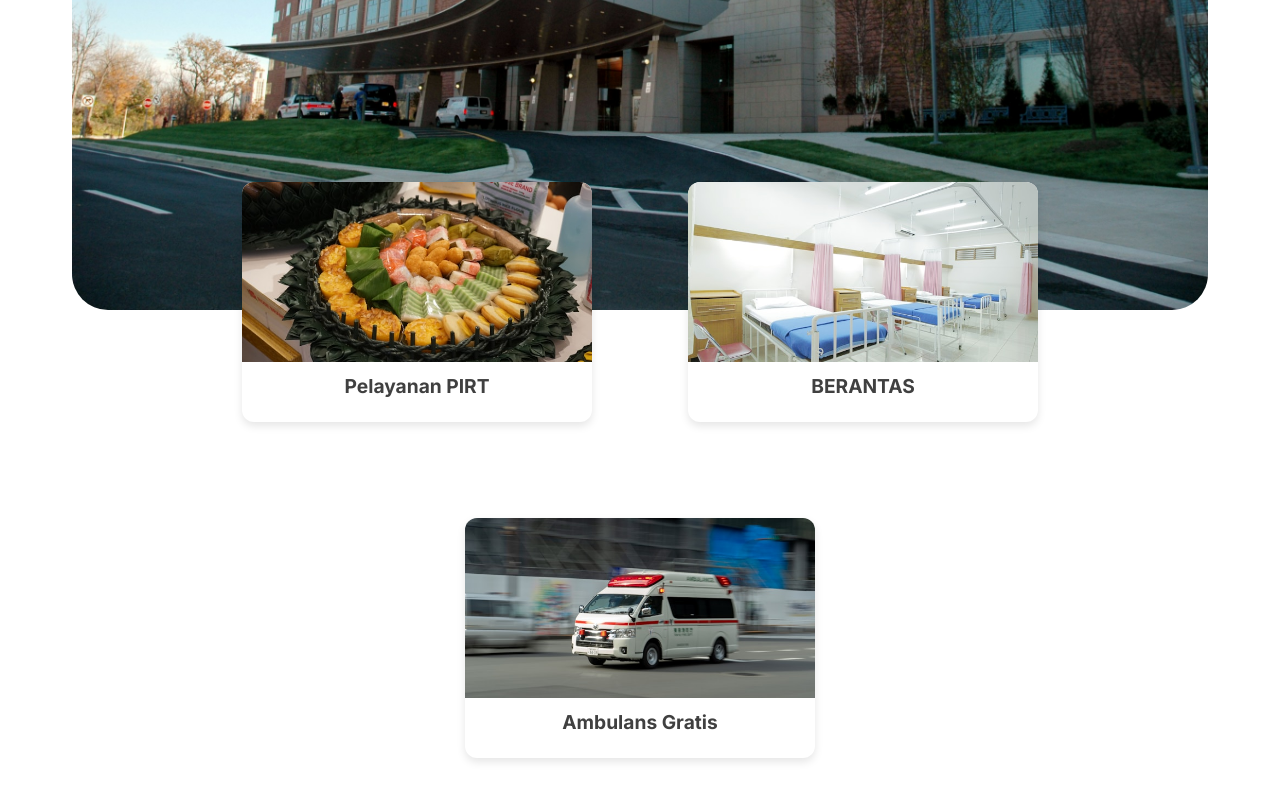
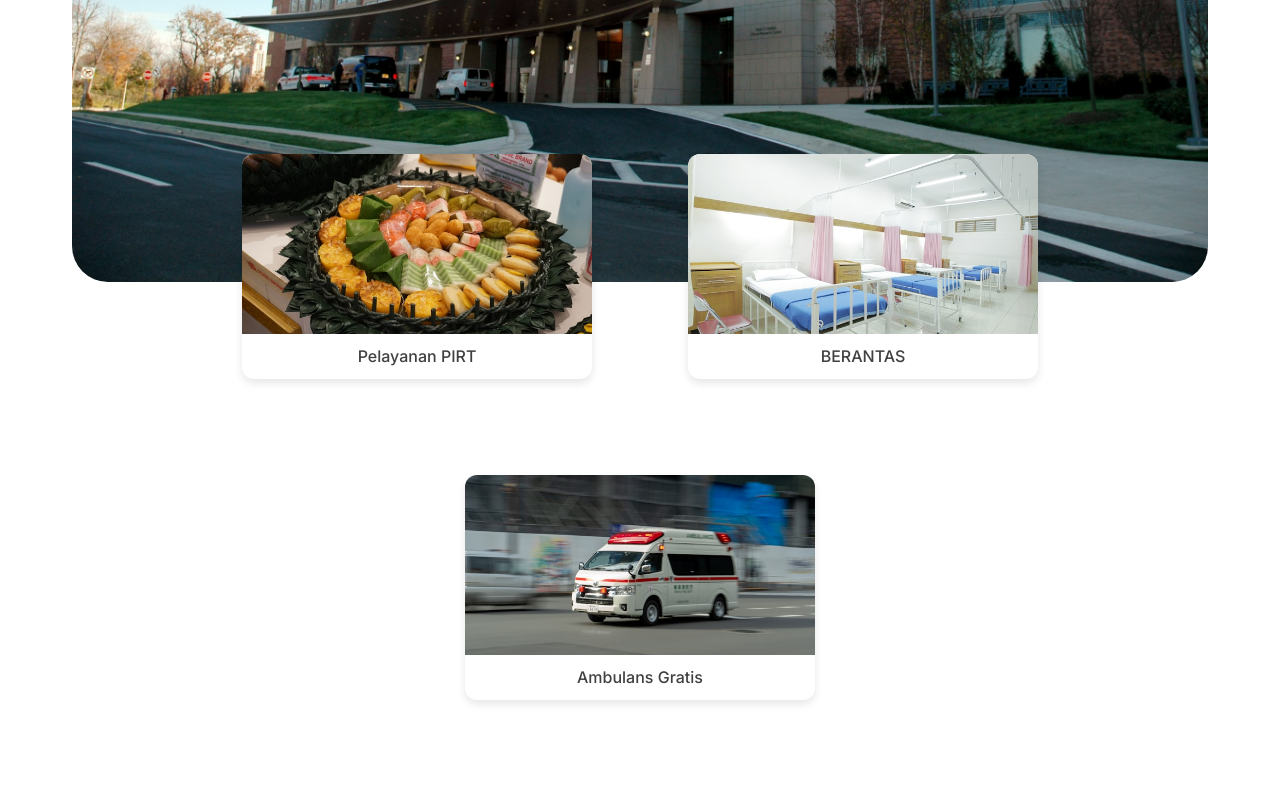
Before and after one commit to stywn93/redesign-web-dinkes, a plain HTML site: page index.html in a window 1280 px wide. Shown: the part 992-1792 px from the top of the page. Drawn offline with Linux system fonts and the light colour scheme; a web font is replaced by a local one.

```diff
--- a/index.html
+++ b/index.html
@@ -46,7 +46,7 @@
     <main style="position: relative; top: var(--navbar-height);">
         <section id="heading">
             <div class="tagline-wrapper">
-                <img src="naikkelas.png" alt="Situbondo Naik Kelas" style="width: 225px; height: auto;">
+                <img src="naikkelas.png" alt="Situbondo Naik Kelas" style="width: 225px; height: auto; margin-top: 0px;">
             </div>
 
             <h1 class="headline">
@@ -68,15 +68,15 @@
         <section class="cards" aria-label="Kartu fitur">
             <article class="card">
                 <img src="pirt.jpg" alt="Program 1" loading="lazy">
-                <h6 class="card-title">Pelayanan PIRT</h6>
+                <p class="card-title">Pelayanan PIRT</p>
             </article>
             <article class="card">
                 <img src="berantas.jpg" alt="Program 2" loading="lazy">
-                <h6 class="card-title">BERANTAS</h6>
+                <p class="card-title">BERANTAS</p>
             </article>
             <article class="card">
                 <img src="ambulans.jpg" alt="Program 3" loading="lazy">
-                <h6 class="card-title">Ambulans Gratis</h6>
+                <p class="card-title">Ambulans Gratis</p>
             </article>
         </section>
     </main>
--- a/styles.css
+++ b/styles.css
@@ -15,7 +15,7 @@
   --space-96: 96px;
 
   /* component sizes */
-  --navbar-height: 128px;
+  --navbar-height: 100px;
 
   /* radius */
   --radius-12: 12px;
@@ -164,7 +164,7 @@
 
 .card {
   width: 350px;
-  height: 240px;
+  height: 225px;
   background: #ffffff;
   border-radius: var(--radius-12);
   overflow: hidden;
```
